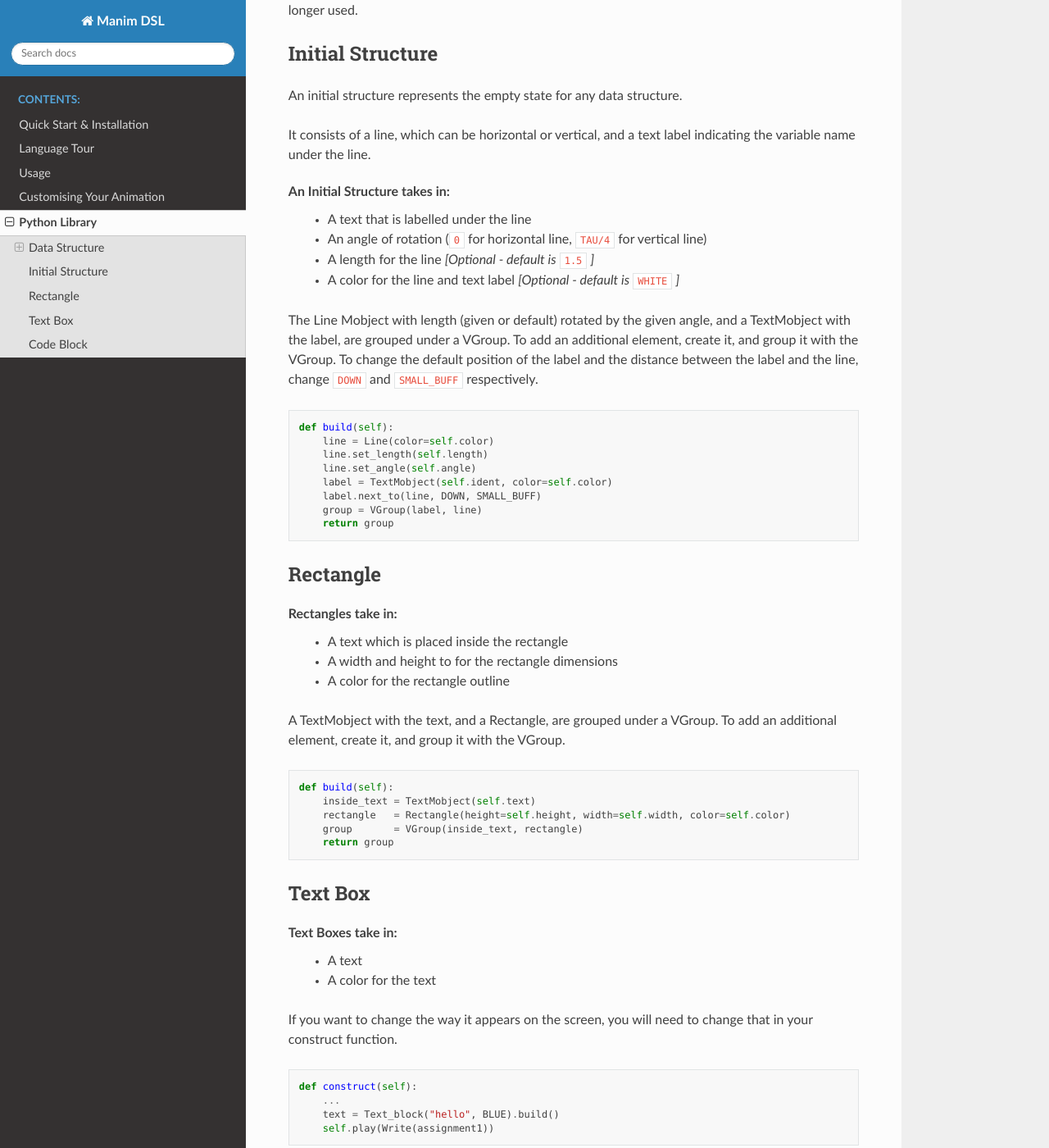
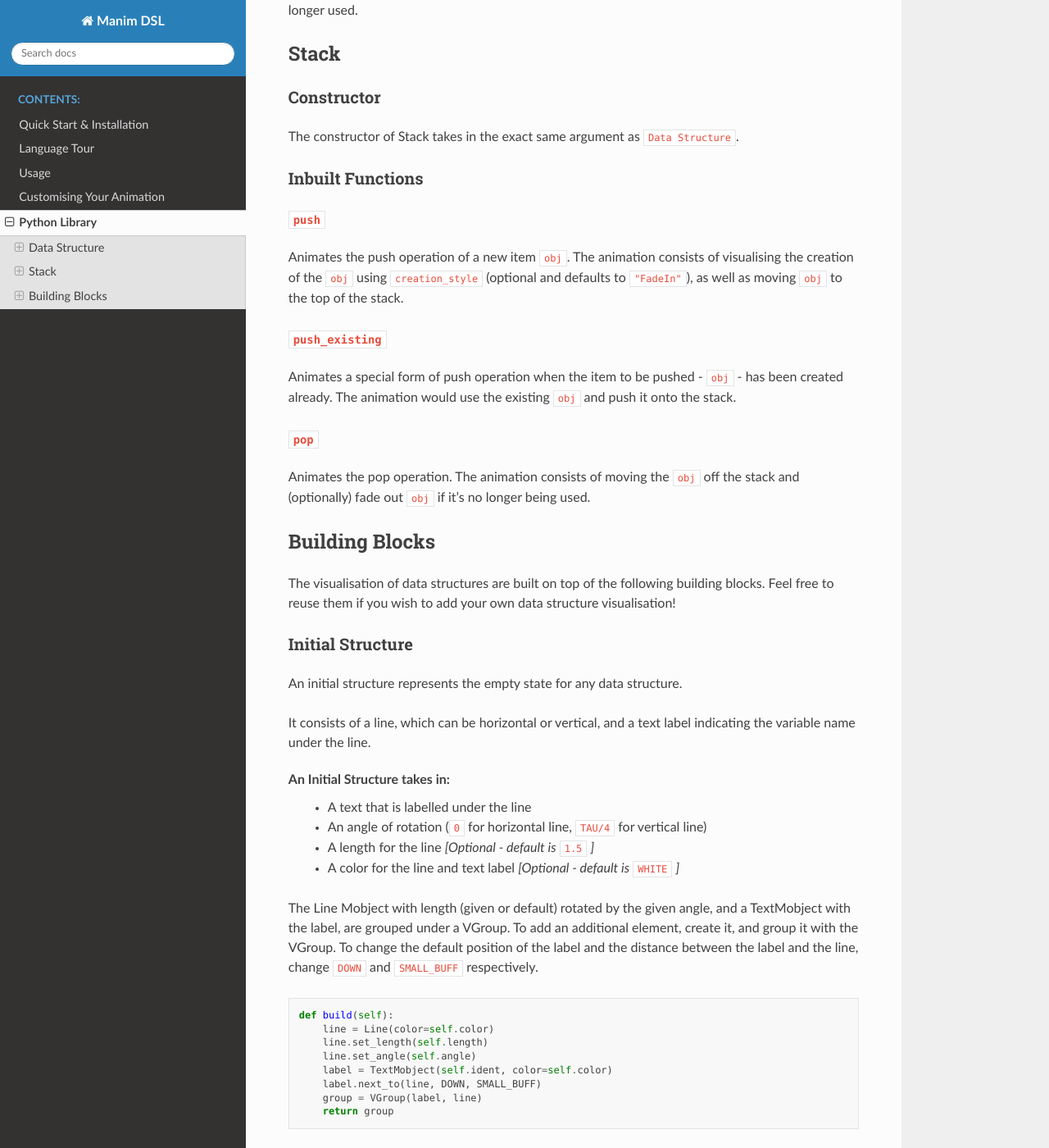
Before and after one commit to VAlgoLang/valgolang.github.io, a Sphinx documentation site: the page built from source/python_library.rst, in a window 1280 px wide and 1400 px high, scrolled down 1946 px. Shown: the whole window at 82% size. Built offline with Sphinx 7.4.7 and the Read the Docs theme 2.0.0, drawn with Linux system fonts in a browser that asks for light colours; some of the changed text lies outside the part shown.

Commit message:
Added stack

```diff
--- a/source/python_library.rst
+++ b/source/python_library.rst
@@ -8,12 +8,10 @@ All of the utility functions can be found at `src/main/resources/python/util.py
 
 Data Structure
 -----------------
-
 This is the abstract base class that defines the common fields and functions shared across all the data structures.
 
 Constructor
 ^^^^^^^^^^^
-
 The constructor of the most generic data structure takes the following arguments:
 
 * ``ul`` - the coordinates of the upper-left corner of the boundary for the data structure
@@ -28,7 +26,6 @@ The constructor of the most generic data structure takes the following arguments
 
 Inbuilt Functions
 ^^^^^^^^^^^^^^^^^^
-
 Any data structure has the following inbuilt functions implemented:
 
 ``shrink``
@@ -39,12 +36,10 @@ In most cases, the scaling will be done directly, aligning to ``aligned_edge``;
 
 ``will_cross_boundary``
 """""""""""""""""""""""
-
 Checks if the given dimension ``object_dim`` will cross the boundary spceified by ``boundary_name``. The check is done by calling the corresponding function ``will_cross_top_boundary``, ``will_cross_bottom_boundary``, ``will_cross_right_boundary`` or ``will_cross_left_boundary``.
 
 ``add``
 """""""
-
 Adds the given ``obj`` into the ``VGroup`` that holds all components of the data structure.
 
 Abstract Methods
@@ -67,9 +62,37 @@ Checks if the data structure is growing out of the boundary and resizes the data
 
 Cleans up the current data structure visualisation, which is helpful when a data structure is no longer used.
 
+
+Stack
+-----
+
+Constructor
+^^^^^^^^^^^
+
+The constructor of Stack takes in the exact same argument as ``Data Structure``.
+
+Inbuilt Functions
+^^^^^^^^^^^^^^^^^^
+
+``push``
+""""""""
+Animates the push operation of a new item ``obj``. The animation consists of visualising the creation of the ``obj`` using ``creation_style`` (optional and defaults to ``"FadeIn"``), as well as moving ``obj`` to the top of the stack.
+
+``push_existing``
+""""""""""""""""""
+Animates a special form of push operation when the item to be pushed - ``obj`` - has been created already. The animation would use the existing ``obj`` and push it onto the stack.
+
+``pop``
+"""""""
+Animates the pop operation. The animation consists of moving the ``obj`` off the stack and (optionally) fade out ``obj`` if it's no longer being used.
+
+
+Building Blocks
+----------------
+The visualisation of data structures are built on top of the following building blocks. Feel free to reuse them if you wish to add your own data structure visualisation!
+
 Initial Structure
------------------
-
+^^^^^^^^^^^^^^^^^
 An initial structure represents the empty state for any data structure.
 
 It consists of a line, which can be horizontal or vertical, and a text label indicating the variable name under the line.
@@ -95,10 +118,9 @@ To change the default position of the label and the distance between the label a
         group = VGroup(label, line)
         return group
 
-Rectangle
------------------
-
-Rectangles take in:
+Rectangle Block
+^^^^^^^^^^^^^^^
+A Rectangle Block takes in:
     - A text which is placed inside the rectangle
     - A width and height to for the rectangle dimensions
     - A color for the rectangle outline
@@ -114,28 +136,9 @@ To add an additional element, create it, and group it with the VGroup.
         group       = VGroup(inside_text, rectangle)
         return group
 
-Text Box
---------------------
-
-Text Boxes take in:
-    - A text
-    - A color for the text
-
-If you want to change the way it appears on the screen, you will need to change that in your construct function.
-
-.. code :: python
-
-    def construct(self):
-        ...
-        text = Text_block("hello", BLUE).build()
-        self.play(Write(assignment1))
-
-Here, Write could be FadeIn, Flash, FadeToColor...
-
 Code Block
---------------------
-
-The Code Block is your inputed ManimDSL code which appears at the bottom left of your screen.
+^^^^^^^^^^
+The Code Block is your inputed VAlgoLang code which appears at the bottom left of your screen.
 If you do not want this code to appear, remove this part from the construct function.
 
 .. code :: python
```
